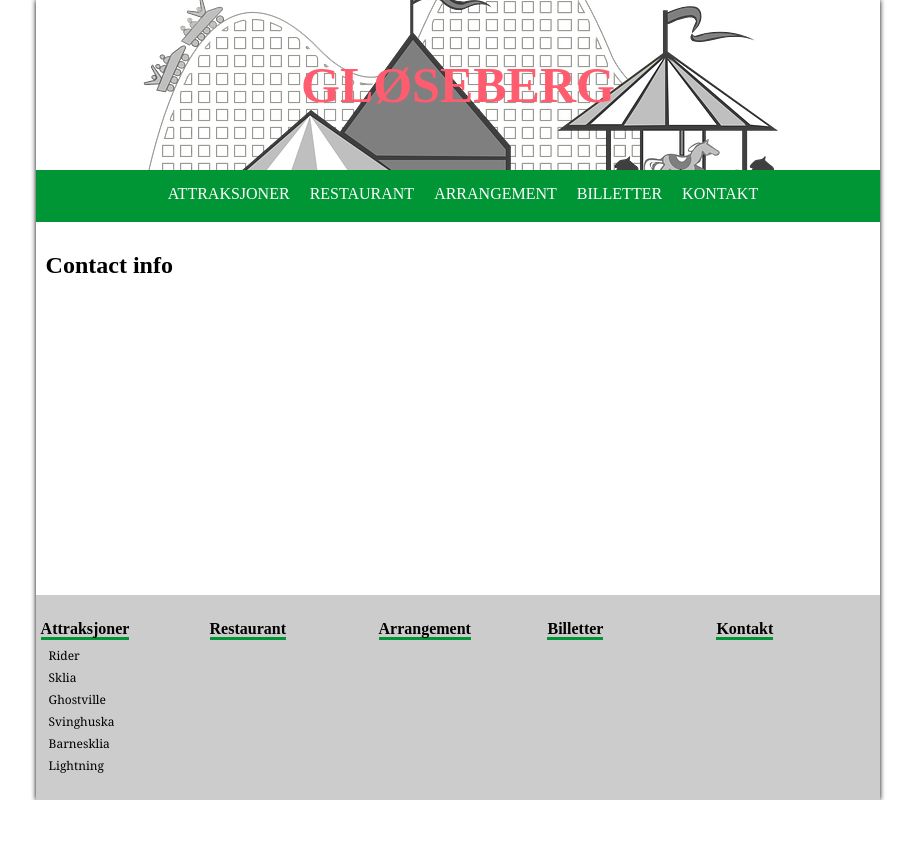
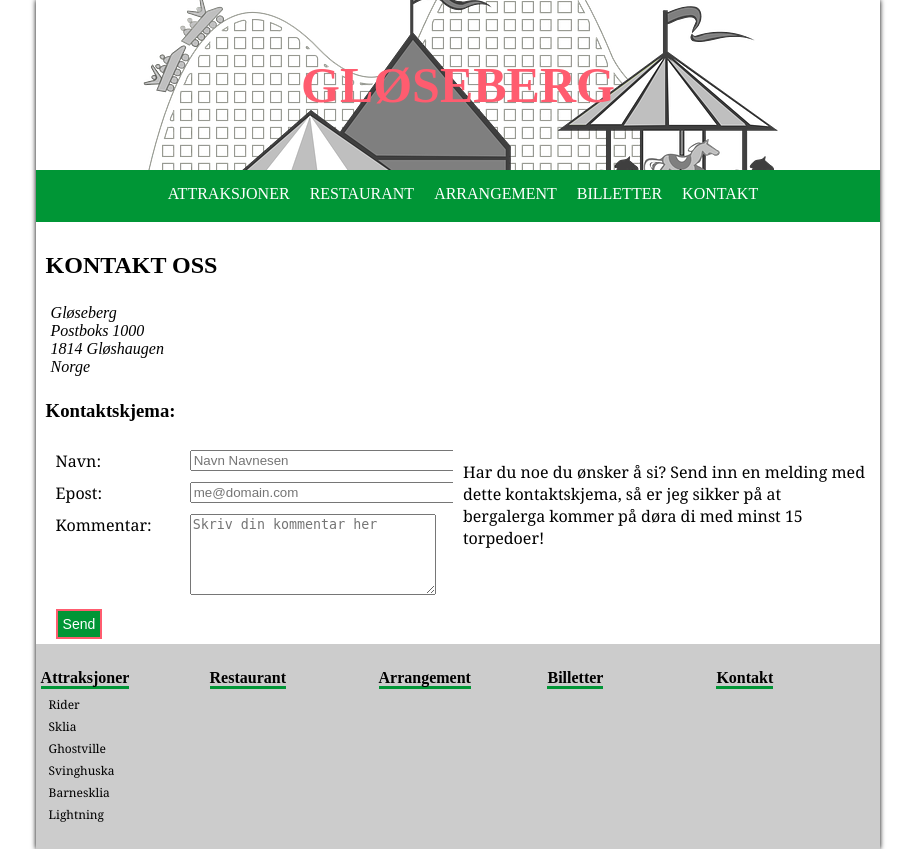
Before and after one commit to hakloev/IT2805-webtek, a Flask app: page /contact in a window 1280 px wide. Shown: the whole page, without its empty margins (182-1097 px from the left). Before the commit the page ends 800 px from the top, so only its background shows below. Run offline with Flask 2, Linux system fonts and the light colour scheme; some web fonts are replaced.

Commit message:
some contact info ass

```diff
--- a/static/style.css
+++ b/static/style.css
@@ -16,7 +16,7 @@ a {
     color: #ff5c6f;
 }
 
-p {
+p, label {
     font-family: "PT Sans Caption","Georgia", sans-serif;
 }
 
@@ -158,6 +158,16 @@ ul > li > ul > li {
     left: -10px;
 }
 
+/* Form stuff */
+
+#submit {
+    padding: 5px;
+    font-size: 14px;
+    border: 2px solid #ff5c6f;
+    background-color: #009636;
+    color: #fff;
+}
+
 /* Flash/Messages */
 
 .flash {
@@ -232,6 +242,13 @@ ul > li > ul > li {
     box-sizing: border-box;
 }
 
+.col50 {
+    float: left;
+    width: 50%;
+    padding: 5px;
+    box-sizing: border-box;
+}
+
 .col66 {
     float: left;
     width: 66.664%;
@@ -239,9 +256,16 @@ ul > li > ul > li {
     box-sizing: border-box;
 }
 
-.col50 {
+.col80 {
     float: left;
-    width: 50%;
+    width: 80%;
+    padding: 5px;
+    box-sizing: border-box;
+}
+
+.col100 {
+    float: left;
+    width: 100%;
     padding: 5px;
     box-sizing: border-box;
 }
--- a/templates/contact.html
+++ b/templates/contact.html
@@ -1,5 +1,56 @@
 {% extends 'base.html' %}
 {% block title %}&ndash; Kontakt oss{% endblock %}
 {% block body %}
-    <h1>Contact info</h1>
+    <h2>KONTAKT OSS</h2>
+    <div class="row">
+        <div class="col100">
+            <address>
+                Gløseberg <br>
+                Postboks 1000 <br>
+                1814 Gløshaugen <br>
+                Norge
+            </address>
+        </div>
+    </div>
+    <section>
+        <h3>Kontaktskjema:</h3>
+        <div class="row">
+            <div class="col50 cf">
+                <form action="#" method="POST">
+                    <div class="row">
+                        <div class="col33">
+                            <label for="name">Navn:</label>
+                        </div>
+                        <div class="col66">
+                            <input type="text" id="name" name="name" size="30" maxlength="50" placeholder="Navn Navnesen" required="Du må skrive inn navn" />
+                        </div>
+                    </div>
+                    <div class="row">
+                        <div class="col33">
+                            <label for="email">Epost:</label>
+                        </div>
+                        <div class="col66">
+                            <input type="email" id="email" name="email" size="30" placeholder="me@domain.com" required="Du må skrive inn epostadresse" />
+                        </div>
+                    </div>
+                    <div class="row">
+                        <div class="col33">
+                            <label for="comment">Kommentar:</label>
+                        </div>
+                        <div class="col66">
+                            <textarea id="comment" name="comment" cols="28" rows="5" placeholder="Skriv din kommentar her" optional></textarea>
+                        </div>
+                    </div>
+                    <div class="row">
+                        <div class="col100">
+                            <input type="submit" id="submit" value="Send"/>
+                        </div>
+                    </div>
+                </form>
+            </div>
+            <div class="col50 cf">
+                <p>Har du noe du ønsker å si? Send inn en melding med dette kontaktskjema, så er jeg sikker på at bergalerga kommer på døra di med minst 15 torpedoer!</p>
+            </div>
+        </div>
+    </section>
 {% endblock %}
```
